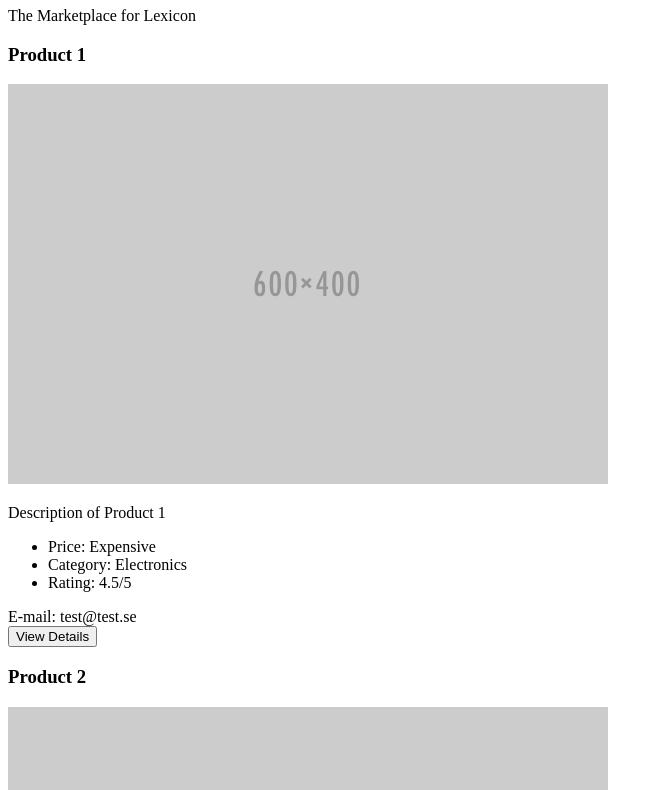
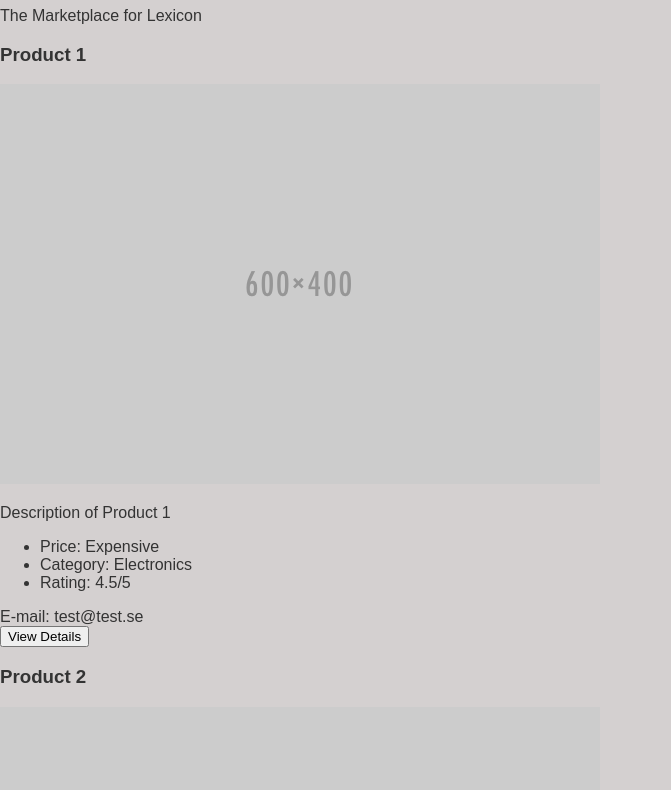
Before and after one commit to fjelln/html_css_workshop, a plain HTML site: page index.html in a window 1280 px wide. Shown: the part 73-863 px from the top of the page, without its empty margins (0-671 px from the left). Drawn offline with Linux system fonts and the light colour scheme.

Commit message:
added a styles.css and added style to body

```diff
--- a/index.html
+++ b/index.html
@@ -3,6 +3,7 @@
 <head>
     <meta charset="UTF-8">
     <title>Marketplace App</title>
+    <link rel="stylesheet" href="styles.css">
 </head>
 <body>
     <header>
--- /dev/null
+++ b/styles.css
@@ -0,0 +1,7 @@
+body {
+    font-family: Arial, sans-serif;
+    background-color: #d4d0d0;
+    color: #333;
+    margin: 0;
+    padding: 0;
+}
```
